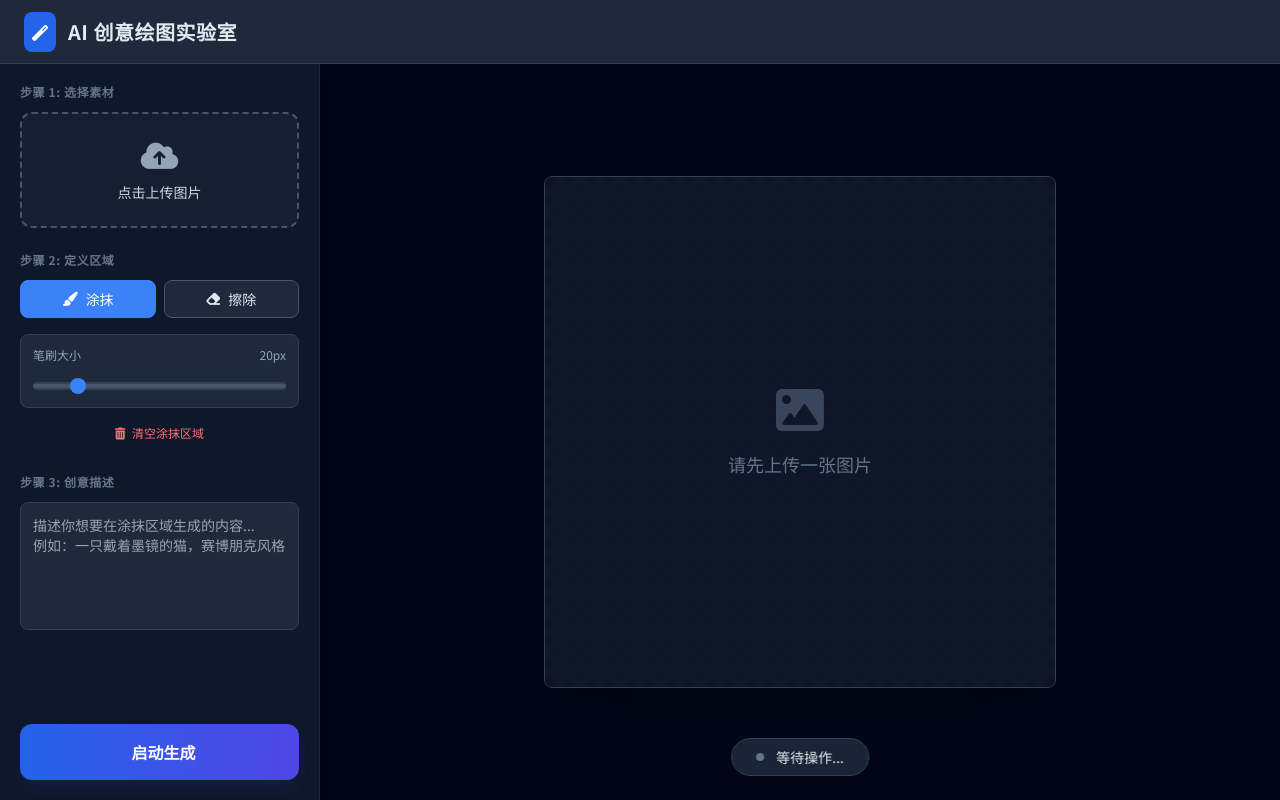
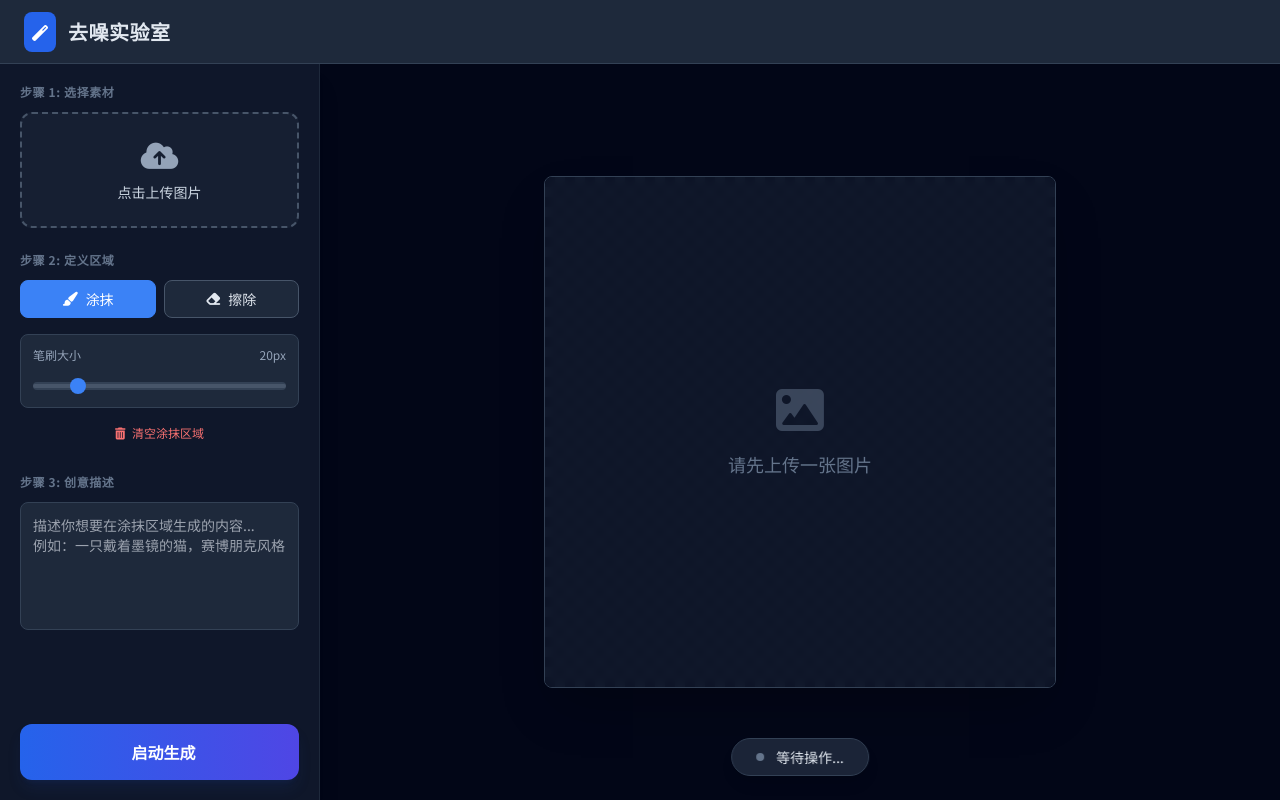
Before and after one commit to yanceyxie66/jiangzao1, a website: page index.html in a window 1280 px wide. Drawn offline with nearby package versions, Linux system fonts and the light colour scheme.

Commit message:
Update index.html

```diff
--- a/index.html
+++ b/index.html
@@ -3,7 +3,7 @@
 <head>
     <meta charset="UTF-8">
     <meta name="viewport" content="width=device-width, initial-scale=1.0">
-    <title>AI 创意绘图实验室 | GenAI Lab</title>
+    <title>去噪实验室</title>
     <script src="https://cdn.tailwindcss.com"></script>
     <link href="https://cdnjs.cloudflare.com/ajax/libs/font-awesome/6.0.0/css/all.min.css" rel="stylesheet">
     <style>
@@ -82,7 +82,7 @@
             <div class="bg-blue-600 p-2 rounded-lg">
                 <i class="fas fa-magic text-white"></i>
             </div>
-            <h1 class="text-xl font-bold tracking-wide">AI 创意绘图实验室</h1>
+            <h1 class="text-xl font-bold tracking-wide">去噪实验室</h1>
         </div>
         <!-- 删除了设置按钮，因为不需要前端填 Key 了 -->
     </header>
```
